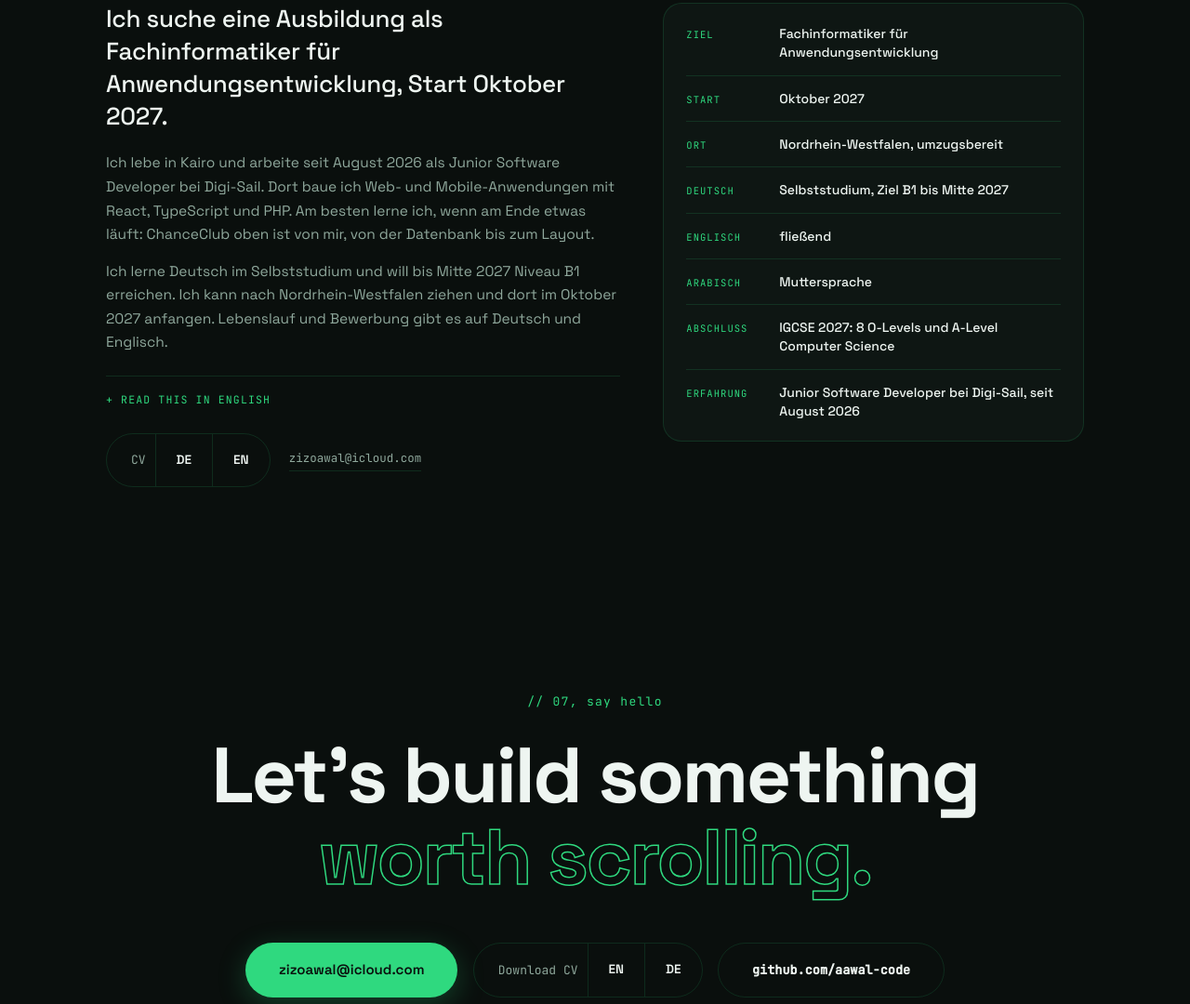
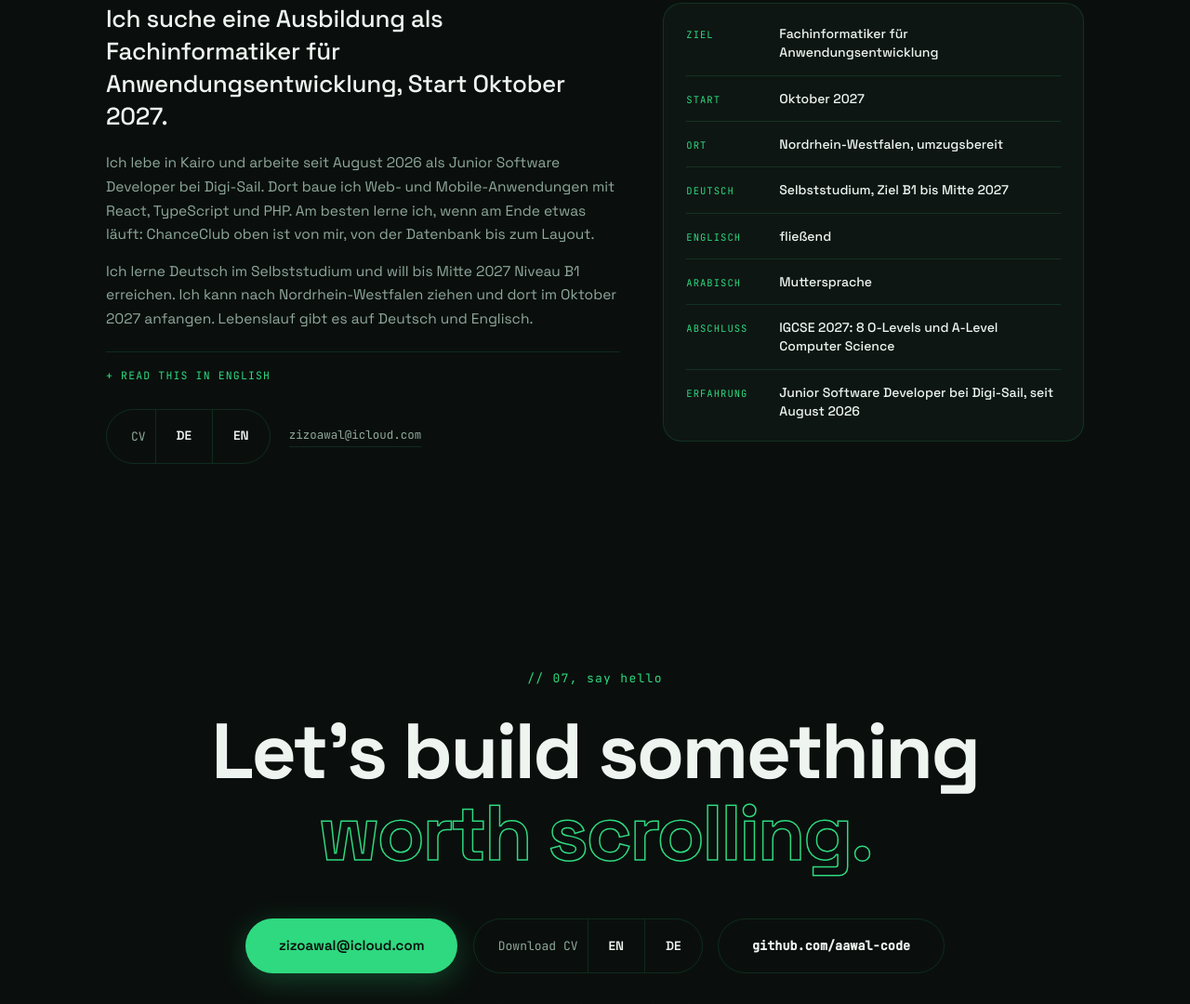
Before and after one commit to aawal-code/aawal-code.github.io, a plain HTML site: page index.html in a window 1280 px wide. Shown: the part 6576-7656 px from the top of the page at 93% size. Drawn offline with Linux system fonts and the light colour scheme.

Commit message:
Ausbildung: plainer German closing line

```diff
--- a/index.html
+++ b/index.html
@@ -379,7 +379,7 @@
           <p lang="de">
             Ich lerne Deutsch im Selbststudium und will bis Mitte 2027 Niveau B1 erreichen.
             Ich kann nach Nordrhein-Westfalen ziehen und dort im Oktober 2027 anfangen.
-            Lebenslauf und Bewerbung gibt es auf Deutsch und Englisch.
+            Lebenslauf gibt es auf Deutsch und Englisch.
           </p>
           <details class="de-en">
             <summary class="mono">Read this in English</summary>
```
